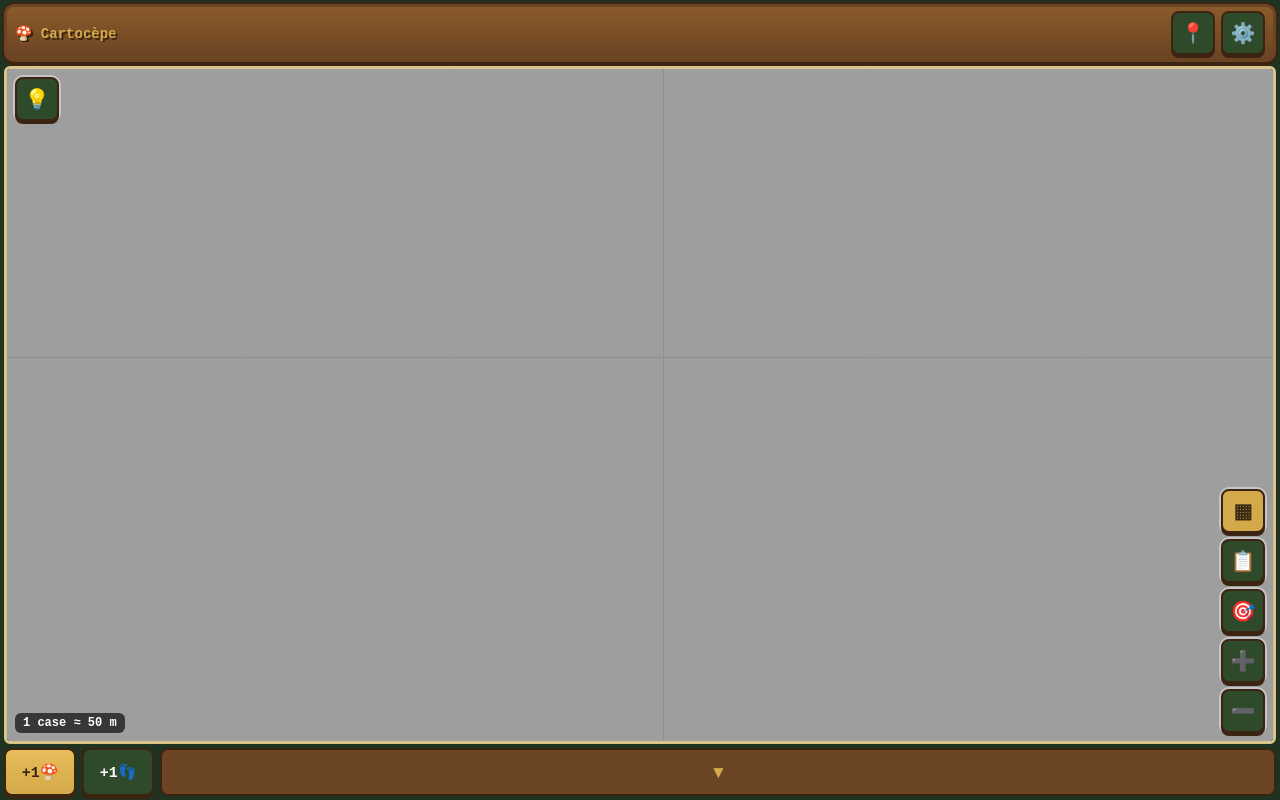
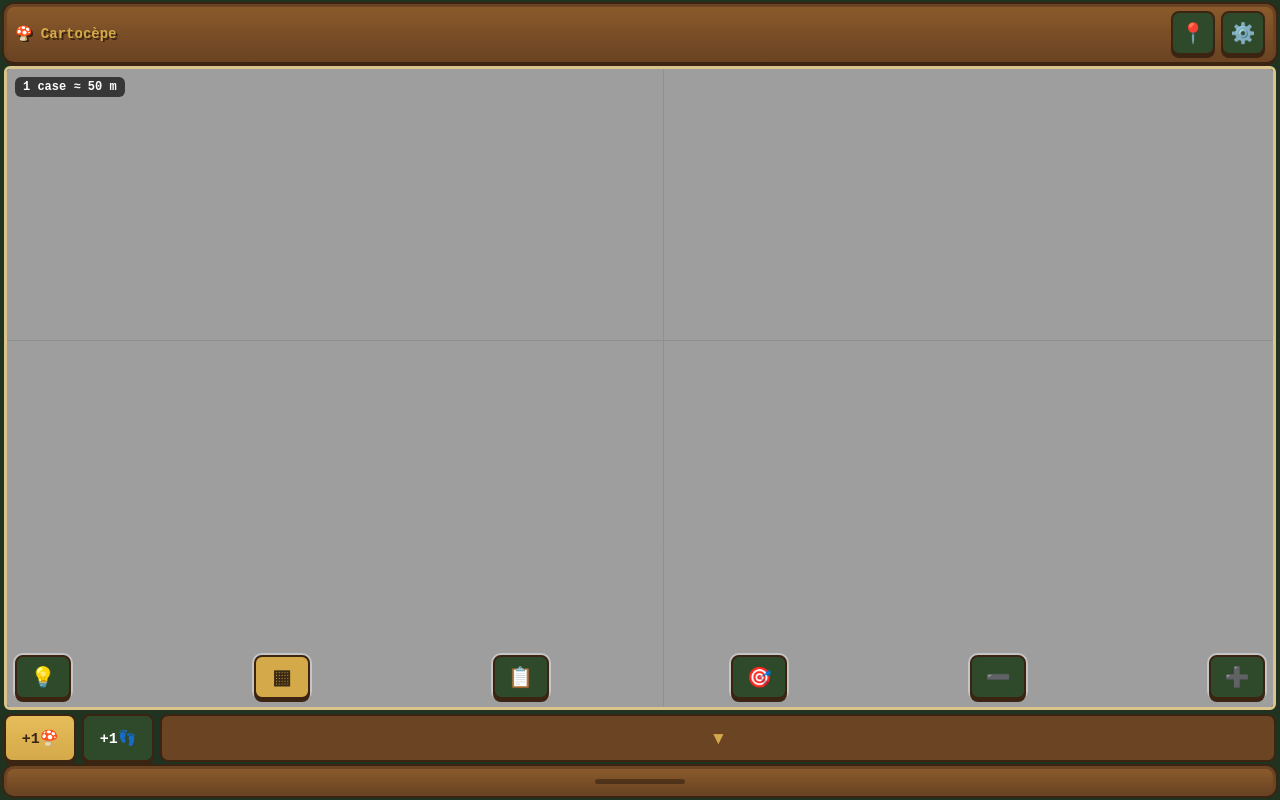
Before and after one commit to RezenForge/cartocepe, a plain HTML site: page index.html in a window 1280 px wide. Drawn offline with Linux system fonts and the light colour scheme.

Commit message:
Add files via upload

```diff
--- a/index.html
+++ b/index.html
@@ -22,12 +22,14 @@ button:focus-visible,a:focus-visible,input:focus-visible,textarea:focus-visible{
 .ib:active{transform:translateY(3px);box-shadow:none}.ib.on{background:var(--gold)}
 #mapBox{flex:1;min-height:0;position:relative;margin:0 4px;border:3px solid #d9c48b;border-radius:6px;overflow:hidden}
 canvas{position:absolute;left:0;top:0;width:100%;height:100%;display:block;touch-action:none}
-#zb{position:absolute;right:8px;bottom:8px;display:flex;flex-direction:column;gap:6px}
-#zb .ib{opacity:1;box-shadow:0 3px 0 var(--dark),0 0 0 2px rgba(255,255,255,.4)}#zb .ib:active{box-shadow:0 0 0 2px rgba(255,255,255,.4)}
-#sc{position:absolute;left:8px;bottom:8px;color:#fff;font-size:12px;background:rgba(0,0,0,.65);padding:3px 8px;border-radius:6px}
-#tp{position:absolute;left:8px;top:8px;box-shadow:0 3px 0 var(--dark),0 0 0 2px rgba(255,255,255,.4)}
-#tip{position:absolute;left:8px;right:8px;top:62px;z-index:5;background:rgba(241,226,184,.97);color:var(--ink);border:3px solid var(--wood);border-radius:10px;padding:10px;box-shadow:0 3px 0 var(--dark);font-size:14px;line-height:1.4}
+#zb{position:absolute;left:8px;right:8px;bottom:8px;display:flex;justify-content:space-between;gap:6px}
+#zb .ib{flex:1 1 0;width:auto;min-width:0;max-width:56px;opacity:1;box-shadow:0 3px 0 var(--dark),0 0 0 2px rgba(255,255,255,.4)}#zb .ib:active{box-shadow:0 0 0 2px rgba(255,255,255,.4)}
+#sc{position:absolute;left:8px;top:8px;color:#fff;font-size:12px;background:rgba(0,0,0,.65);padding:3px 8px;border-radius:6px}
+
+#tip{position:absolute;left:8px;right:8px;bottom:62px;z-index:5;background:rgba(241,226,184,.97);color:var(--ink);border:3px solid var(--wood);border-radius:10px;padding:10px;box-shadow:0 3px 0 var(--dark);font-size:14px;line-height:1.4}
 .tipb{display:flex;gap:6px;margin-top:8px}.tipb button{border:2px solid var(--dark);border-radius:8px;background:var(--forest);color:#fff;padding:10px 12px;font-size:13px;cursor:pointer}#tipn{flex:1}
+#home{flex:none;position:relative;height:30px;margin:0 4px 4px;border:3px solid var(--wood);border-radius:10px;background:linear-gradient(var(--leather),var(--wood));box-shadow:0 0 0 2px var(--dark);pointer-events:none}
+#home::after{content:'';position:absolute;left:50%;top:50%;width:90px;height:5px;margin:-2.5px 0 0 -45px;border-radius:3px;background:rgba(0,0,0,.35)}
 #dock{display:flex;gap:6px;margin:4px}
 #visit{height:48px;font-size:15px;padding:0 14px;min-width:72px;border-radius:8px;border:2px solid var(--dark);background:var(--forest);color:#fff;box-shadow:0 3px 0 var(--dark);cursor:pointer}
 #found:active,#visit:active{transform:translateY(3px);box-shadow:none}
@@ -63,17 +65,18 @@ li button{border:0;background:none;cursor:pointer;min-width:40px;min-height:40px
 #ll li:active{background:var(--gold)}#ll .bd{text-align:right;white-space:nowrap}#ll small{font-weight:400}
 #menu,#lst{position:fixed;inset:0;background:rgba(0,0,0,.6);display:none;align-items:center;justify-content:center;padding:12px;z-index:20}
 #menu.open,#lst.open{display:flex}#menu .win{max-height:92dvh;overflow:auto}#menu .win,#lst .win{width:100%;max-width:420px;padding:14px;background:linear-gradient(var(--parch),#e6d29c)}
-#toast{position:fixed;left:50%;bottom:calc(96px + env(safe-area-inset-bottom));transform:translateX(-50%);max-width:92vw;background:var(--dark);color:var(--parch);padding:8px 12px;border-radius:10px;z-index:30;display:none;gap:10px;align-items:center}
+#toast{position:fixed;left:50%;bottom:calc(136px + env(safe-area-inset-bottom));transform:translateX(-50%);max-width:92vw;background:var(--dark);color:var(--parch);padding:8px 12px;border-radius:10px;z-index:30;display:none;gap:10px;align-items:center}
 #toast.show{display:flex}#toast button{border:2px solid var(--gold);background:none;color:var(--gold);border-radius:6px;padding:8px 12px}
 </style></head><body>
 <header class="bar win"><h1>🍄 Cartocèpe</h1>
   <button class="ib" id="loc" aria-label="Ma position">📍</button><button class="ib" id="mn" aria-label="Options">⚙️</button></header>
 <div id="mapBox"><canvas id="cv"></canvas><div id="sc"></div>
-  <button class="ib" id="tp" aria-label="Conseil aléatoire">💡</button>
+
   <div id="tip" hidden><div id="tipt"></div><div class="tipb"><button id="tipg" hidden>📍 Voir</button><button id="tipn">🎲 Autre conseil</button><button id="tipx" aria-label="Fermer">✖</button></div></div>
-  <div id="zb"><button class="ib" id="gr" aria-label="Afficher ou cacher la grille">▦</button><button class="ib" id="lb" aria-label="Liste des trouvailles">📋</button><button class="ib" id="fit" aria-label="Voir toutes mes cases">🎯</button><button class="ib" id="zi" aria-label="Zoomer">➕</button><button class="ib" id="zo" aria-label="Dézoomer">➖</button></div></div>
+  <div id="zb"><button class="ib" id="tp" aria-label="Conseil aléatoire">💡</button><button class="ib" id="gr" aria-label="Afficher ou cacher la grille">▦</button><button class="ib" id="lb" aria-label="Liste des trouvailles">📋</button><button class="ib" id="fit" aria-label="Voir toutes mes cases">🎯</button><button class="ib" id="zo" aria-label="Dézoomer">➖</button><button class="ib" id="zi" aria-label="Zoomer">➕</button></div></div>
 <div id="dock"><button id="found" aria-label="Ajouter un cèpe">+1🍄</button><button id="visit" aria-label="Ajouter une visite">+1👣</button><button id="grab" aria-label="Réduire ou ouvrir la fiche">▾</button></div>
 <div id="panel" class="win"></div>
+<div id="home" aria-hidden="true"></div>
 <div id="menu"><div class="win"><h2 style="margin:0 0 8px">⚙️ Options</h2>
   <button class="btn gold" id="imp">📂 Importer un carnet (ancien ou nouveau, JSON)</button>
   <button class="btn" id="exp">💾 Exporter (JSON)</button>
```
